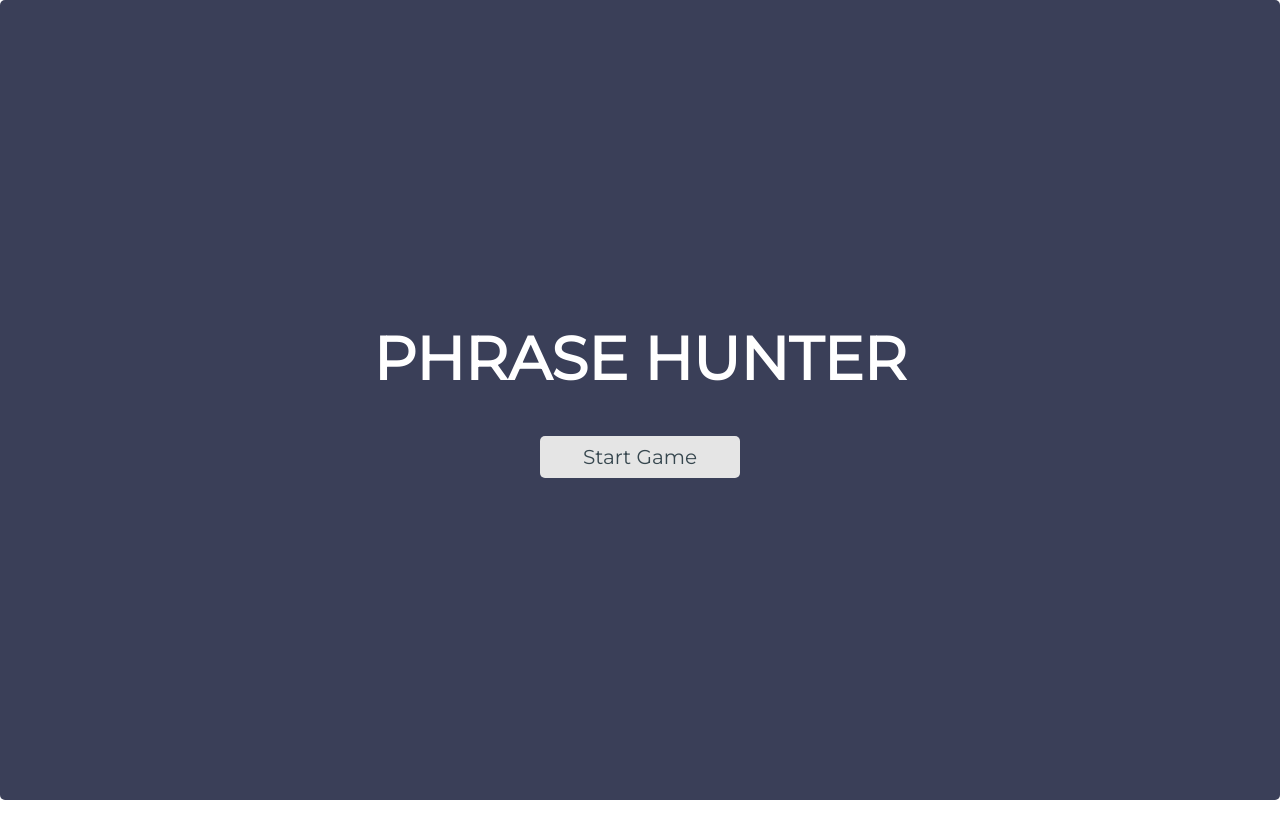
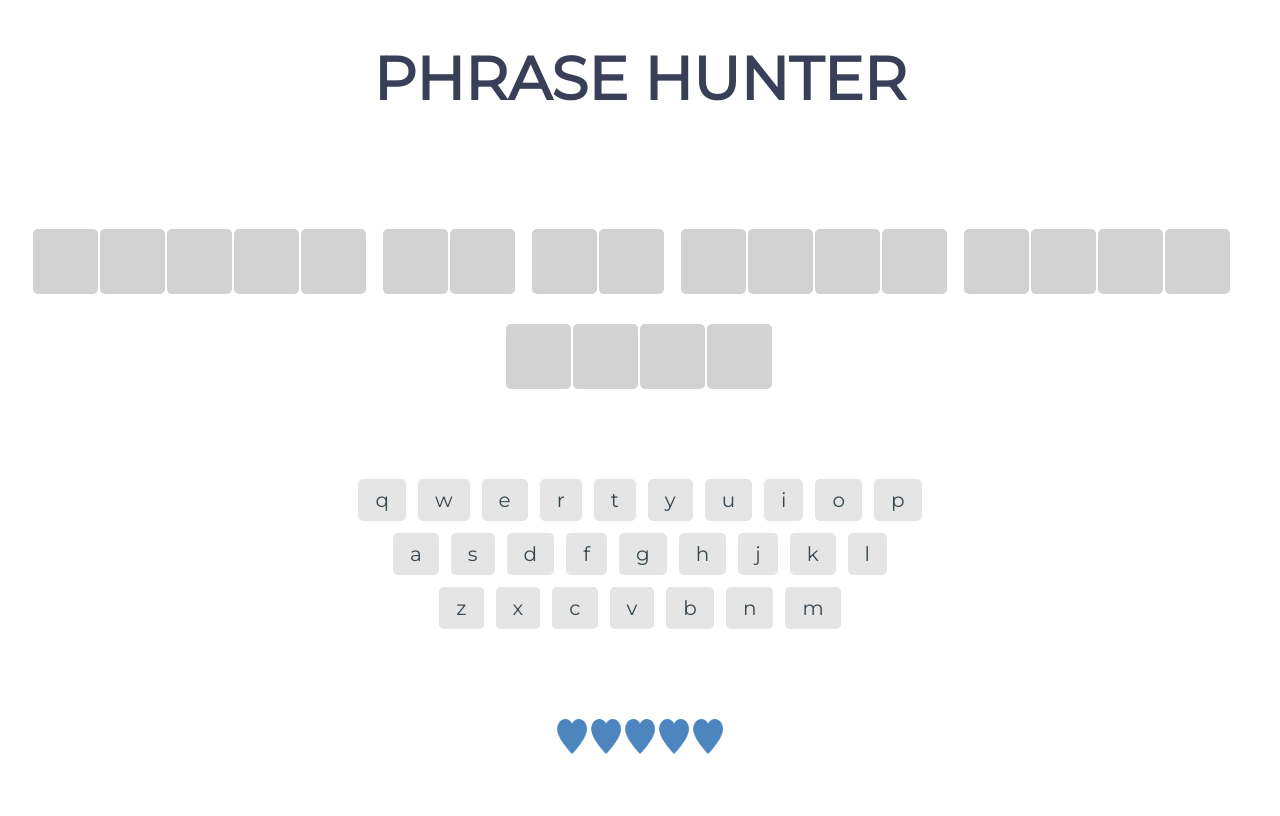
Before and after one commit to dantasyisland/Team-Treehouse-Unit-4-OOP-Game-Show-App, a plain HTML site: page index.html in a window 1280 px wide. Both pictures are taken after a click on the button "Start Game". Drawn offline with Linux system fonts and the light colour scheme.

Commit message:
Plenty of progress

```diff
--- a/index.html
+++ b/index.html
@@ -78,4 +78,5 @@
 	<script type="text/javascript" src="js/Phrase.js"></script>
 	<script type="text/javascript" src="js/Game.js"></script>
 	<script type="text/javascript" src="js/app.js"></script>
+	<script src="test.js"></script>
 </html>
--- a/js/Game.js
+++ b/js/Game.js
@@ -31,4 +31,15 @@ class Game {
     const randomIndex = Math.floor(Math.random() * 5);
     return this.phrases[randomIndex];
   };
+  /**
+* Begins game by selecting a random phrase and displaying it to user
+*/
+  startGame() {
+      document.getElementById('overlay').style.display = 'none';
+      const phrase = game.getRandomPhrase();
+      phrase.addPhraseToDisplay();
+      this.activePhrase = phrase;
+
+  };
+
 }
--- a/js/Phrase.js
+++ b/js/Phrase.js
@@ -5,5 +5,30 @@ class Phrase {
   constructor(phrase) {
     this.phrase = phrase.toLowerCase();
   }
+  /**
+  * Display phrase on game board
+  */
+  addPhraseToDisplay() {
+    const phraseUL = document.querySelector('#phrase').firstElementChild;
+    const phraseToDisplay = this.phrase;
+    const phraseLetterArray = phraseToDisplay.split('');
+
+    phraseLetterArray.forEach(letter => {
+      const li = document.createElement('li');
+      if (letter === ' ') {
+        li.innerHTML = `<li class ="space">${letter}</li>`;
+      } else {
+      li.innerHTML = `<li class ="hide letter ${letter}">${letter}</li>`;
+      }
+      phraseUL.appendChild(li)
+    });
+  };
+  /**
+  * Checks if passed letter is in phrase
+  * @param (string) letter - Letter to check
+  */
+  checkLetter(letter) {
+    console.log(this.phrase); // WORKS
+  };
 
 }
--- a/js/app.js
+++ b/js/app.js
@@ -1,3 +1,11 @@
 /* Treehouse FSJS Techdegree
  * Project 4 - OOP Game App
  * app.js */
+
+let game;
+const startGame = document.getElementById('btn__reset');
+startGame.addEventListener('click', e => {
+  console.log('work');
+  game = new Game();
+  game.startGame();
+})
```
Also changed, not shown: test.js (added, +24 -0 lines).
